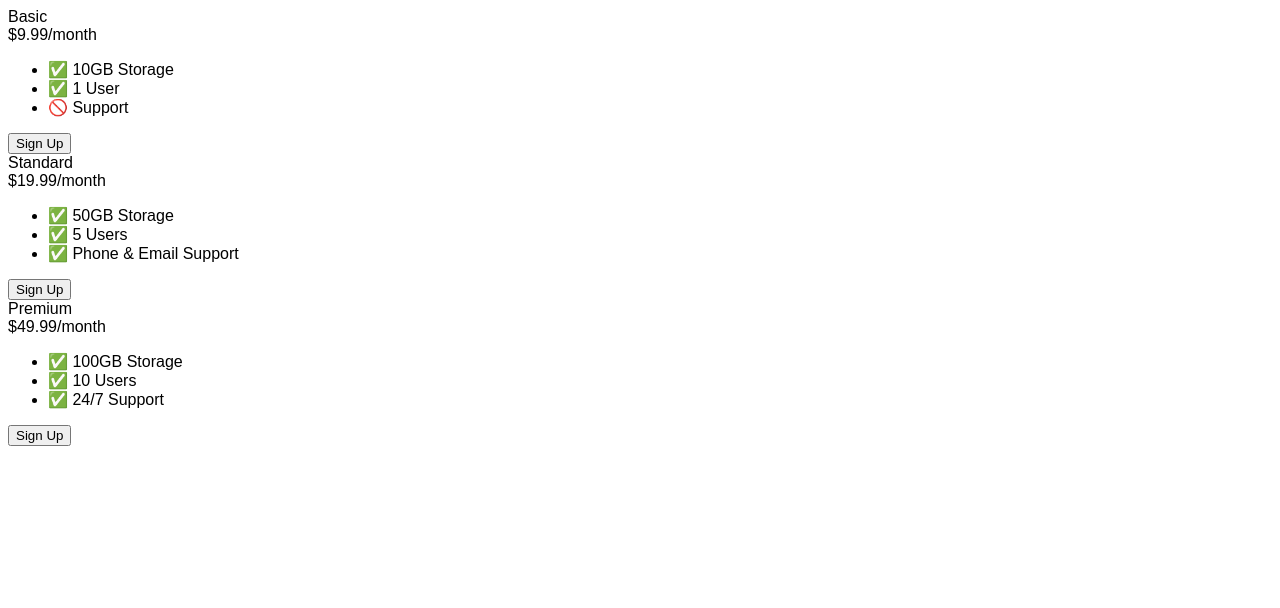
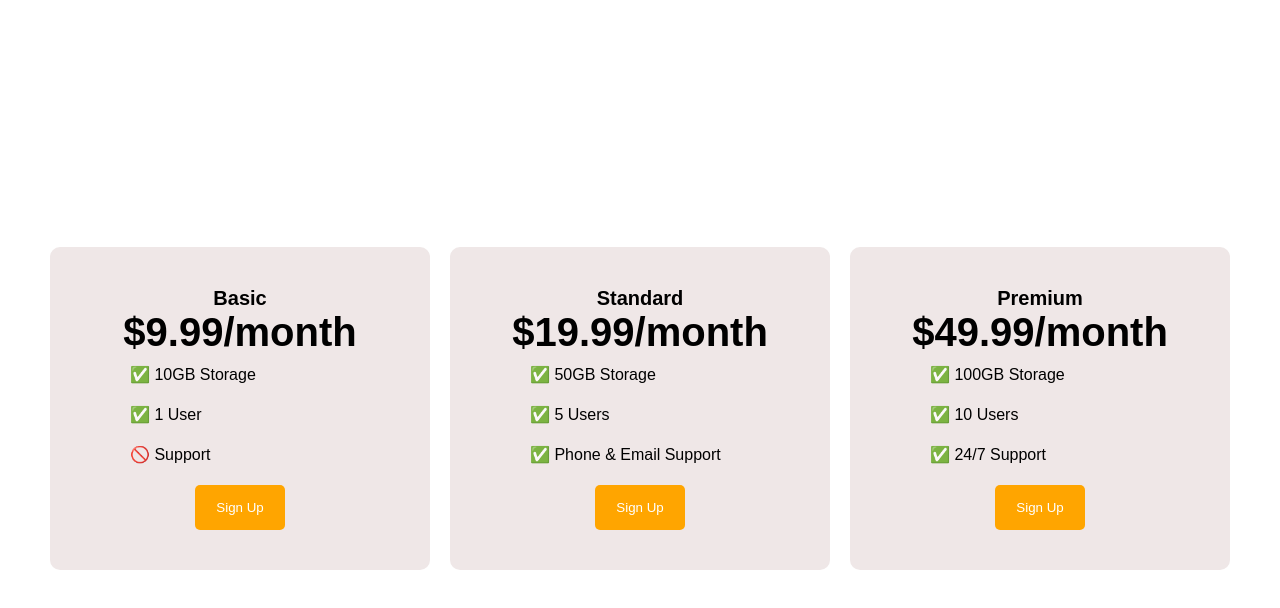
Before and after one commit to musharafaahel/CSS-Learn, a plain HTML site: page 9.4+Flexbox+Pricing+Table+Project/index.html in a window 1280 px wide. Drawn offline with Linux system fonts and the light colour scheme; a web font is replaced by a local one.

Commit message:
Pricing Table Desktop mode

```diff
--- a/9.4+Flexbox+Pricing+Table+Project/index.html
+++ b/9.4+Flexbox+Pricing+Table+Project/index.html
@@ -11,6 +11,52 @@
     <style>
       body {
         font-family: "Sono", sans-serif;
+      }
+
+      .pricing-container {
+        display: flex;
+        flex-direction: row;
+        justify-content: center;
+        height: 100vh;
+        align-items: center;
+        gap: 20px;
+      }
+
+      .pricing-plan {
+        background-color: rgb(239, 231, 231);
+        border-radius: 10px;
+        padding: 40px;
+        flex: 1;
+        max-width: 300px;
+      }
+
+      .plan-title {
+        font-weight: bolder;
+        font-size: 20px;
+        text-align: center;
+      }
+
+      .plan-price {
+        font-weight: bolder;
+        font-size: 40px;
+        text-align: center;
+      }
+
+      .plan-features {
+        list-style: none;
+        margin: 0;
+        line-height: 2.5;
+      }
+
+      .plan-button {
+        background-color: orange;
+        border: none;
+        border-radius: 5px;
+        color: white;
+        width: 30%;
+        padding: 15px;
+        margin-left: 35%;
+        margin-top: 10px;
       }
 
       /* Hint: What can you do with a media query and flexbox? */
```
Also changed, not shown: 9.4+Flexbox+Pricing+Table+Project/solution.html (+1 -0 lines).
